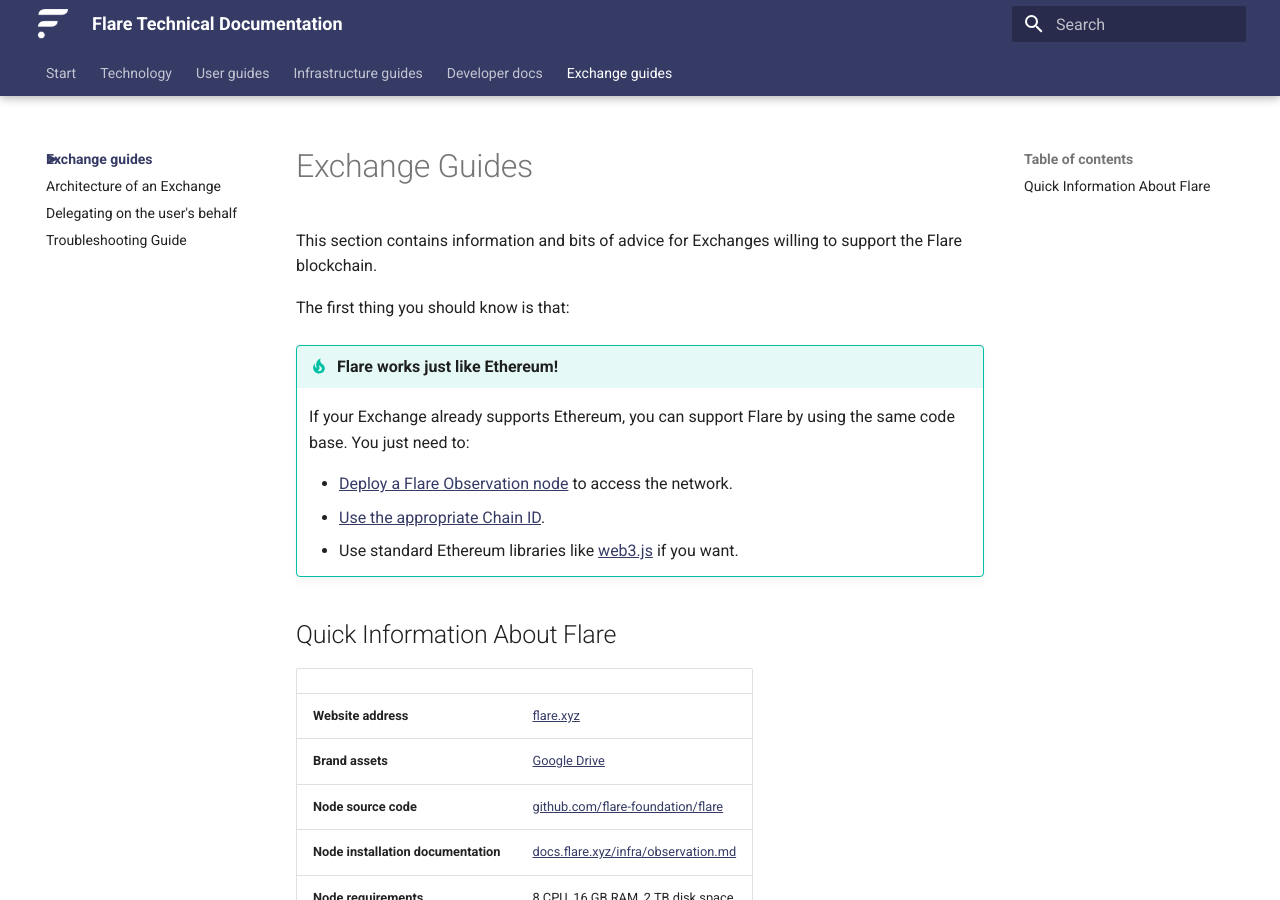
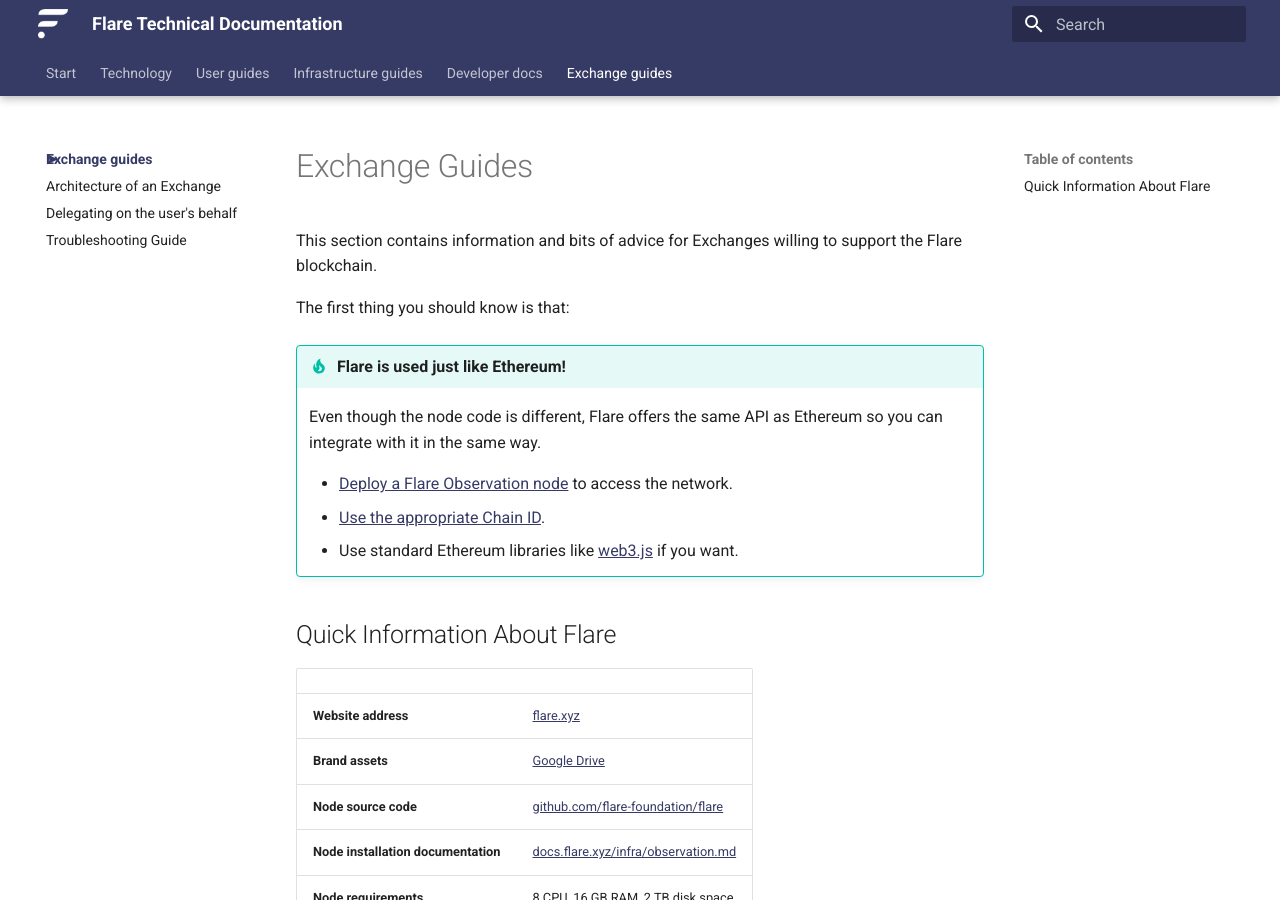
Before and after one commit to flare-foundation/docs, an MkDocs documentation site: the page built from docs/exchange/index.md, in a window 1280 px wide and 900 px high. Built offline with MkDocs 1.6.1 and Material for MkDocs 9.7.7, drawn with Linux system fonts in a browser that asks for light colours; comment, search, counter and statistics services are not loaded.

Commit message:
Updated Flare like Ethereum note

```diff
--- a/docs/exchange/index.md
+++ b/docs/exchange/index.md
@@ -4,9 +4,9 @@
 
 The first thing you should know is that:
 
-!!! tip "Flare works just like Ethereum!"
+!!! tip "Flare is used just like Ethereum!"
 
-    If your Exchange already supports Ethereum, you can support Flare by using the same code base. You just need to:
+    Even though the node code is different, Flare offers the same API as Ethereum so you can integrate with it in the same way.
 
     * [Deploy a Flare Observation node](../infra/observation.md) to access the network.
     * [Use the appropriate Chain ID](../dev/reference/network-configs.md).
```
